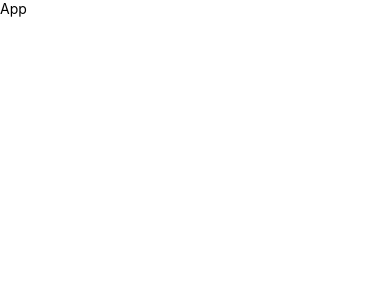
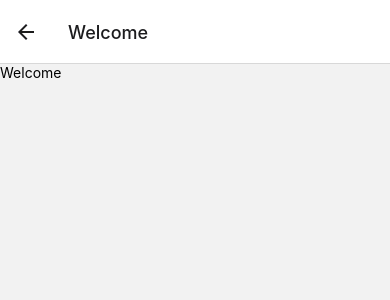
Before and after one commit to yunyun827/AIassiProj, a React Native app: screen /Welcome in a window 390 px wide. Shown: the top 300 px of the page. Built offline with nearby package versions, Linux system fonts and the light colour scheme.

Commit message:
navigation working

```diff
--- a/App.js
+++ b/App.js
@@ -1,11 +1,10 @@
 import { View, Text, SafeAreaView } from 'react-native'
 import React from 'react'
+import AppNavigation from './src/navigation'
 
 export default function App() {
   return (
-    <SafeAreaView>
-      <Text>App</Text>
-    </SafeAreaView>
+   <AppNavigation />
 
   )
 
--- a/package.json
+++ b/package.json
@@ -10,9 +10,13 @@
     "test": "jest"
   },
   "dependencies": {
+    "@react-navigation/native": "^6.1.9",
+    "@react-navigation/native-stack": "^6.9.17",
     "nativewind": "^2.0.11",
     "react": "18.2.0",
-    "react-native": "0.73.0"
+    "react-native": "0.73.0",
+    "react-native-safe-area-context": "^4.8.1",
+    "react-native-screens": "^3.29.0"
   },
   "devDependencies": {
     "@babel/core": "^7.20.0",
--- /dev/null
+++ b/src/navigation/index.js
@@ -0,0 +1,23 @@
+// In App.js in a new project
+
+import * as React from 'react';
+import { View, Text } from 'react-native';
+import { NavigationContainer } from '@react-navigation/native';
+import { createNativeStackNavigator } from '@react-navigation/native-stack';
+import HomeScreen from '../screens/HomeScreen'
+import WelcomeScreen from '../screens/WelcomeScreen'
+
+const Stack = createNativeStackNavigator();
+
+function AppNavigation() {
+  return (
+    <NavigationContainer>
+      <Stack.Navigator>
+        <Stack.Screen name="Home" component={HomeScreen} />
+        <Stack.Screen name="Welcome" component={WelcomeScreen} />
+      </Stack.Navigator>
+    </NavigationContainer>
+  );
+}
+
+export default AppNavigation;
--- a/src/screens/HomeScreen.js
+++ b/src/screens/HomeScreen.js
@@ -0,0 +1,12 @@
+import { View, Text, SafeAreaView } from 'react-native'
+import React from 'react'
+
+export default function App() {
+  return (
+    <SafeAreaView>
+      <Text>Home</Text>
+    </SafeAreaView>
+
+  )
+
+}
--- a/src/screens/WelcomeScreen.js
+++ b/src/screens/WelcomeScreen.js
@@ -0,0 +1,12 @@
+import { View, Text, SafeAreaView } from 'react-native'
+import React from 'react'
+
+export default function App() {
+  return (
+    <SafeAreaView>
+      <Text>Welcome</Text>
+    </SafeAreaView>
+
+  )
+
+}
```
Also changed, not shown: 2 other files (tests, documents, lock files or other folders).
